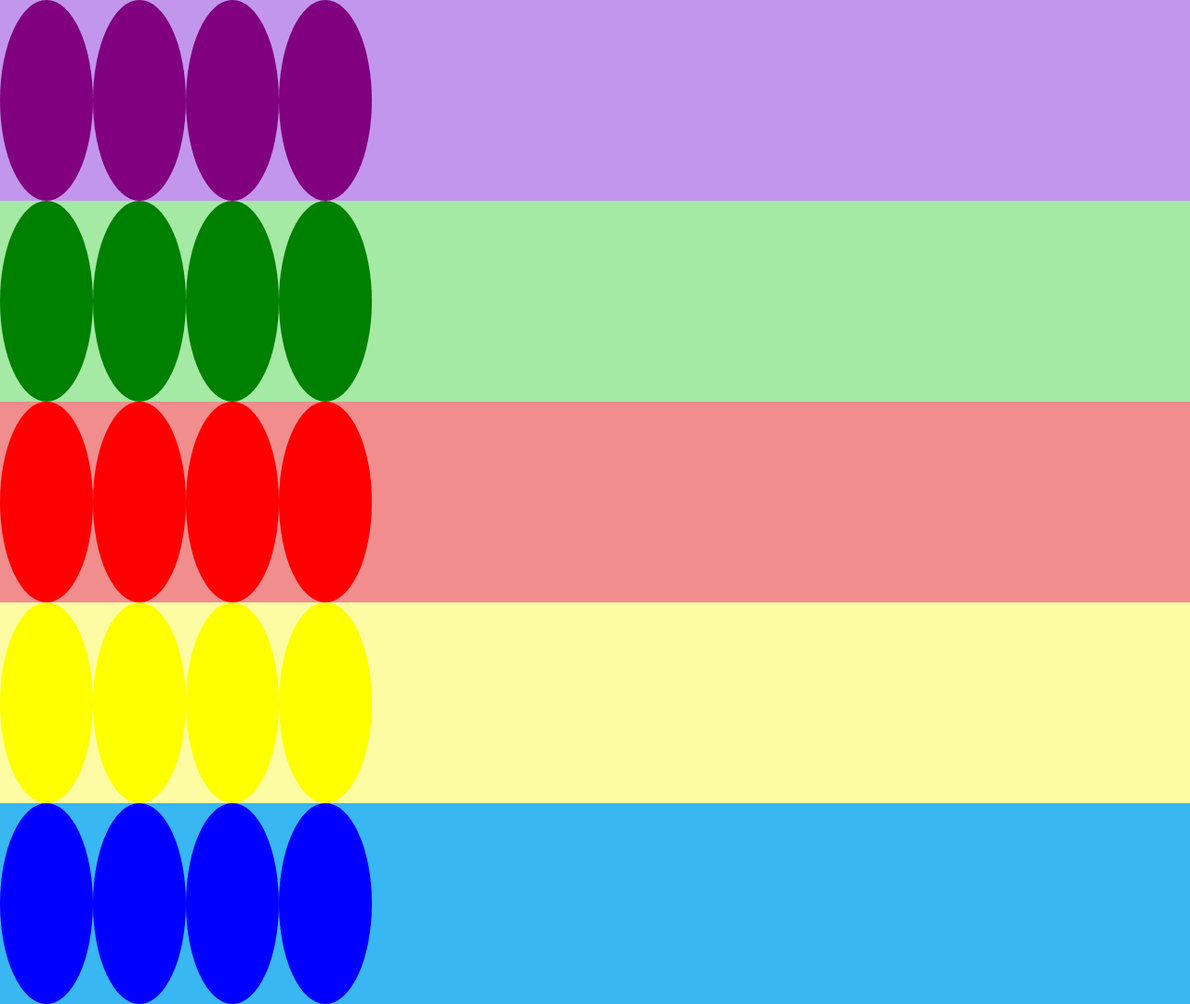
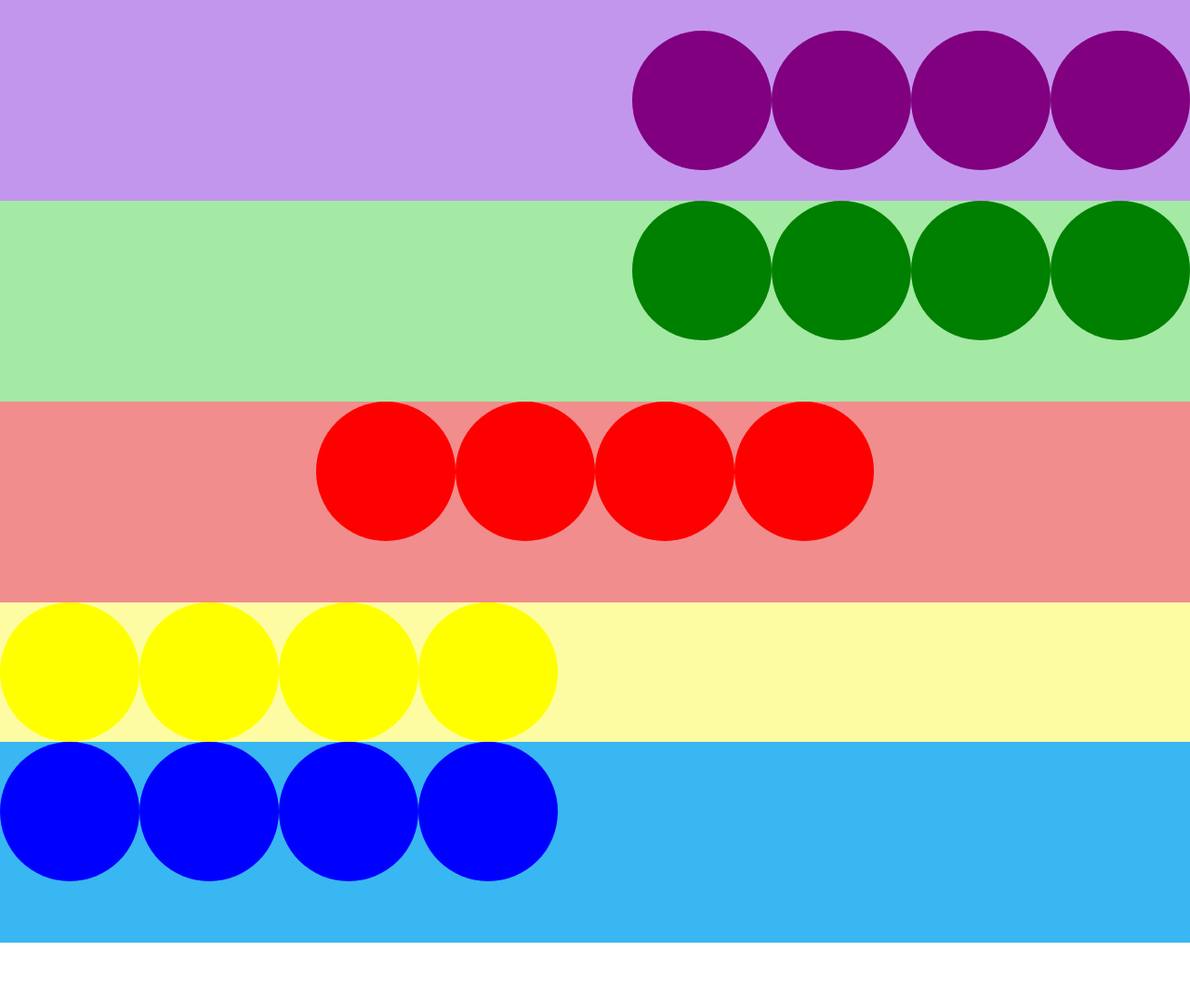
Before and after one commit to DiegodelPadua/flex, a plain HTML site: page index.html in a window 1280 px wide. Shown: the whole page at 93% size. After the commit the page ends 1014 px from the top, so only its background shows below. Drawn offline with Linux system fonts and the light colour scheme.

Commit message:
colocando justify e alignitems

```diff
--- a/index.css
+++ b/index.css
@@ -14,11 +14,15 @@ body{
    display: flex;
    background-color: rgb(195, 150, 237);
    height: 216px;
+   justify-content: end;
+   align-items: center;
 
 }
 .roxo{
 border-radius: 50%;
-border: 50px solid purple;
+width: 150px;
+height: 150px;
+background-color:  purple;
 
 
 }
@@ -27,23 +31,29 @@ border: 50px solid purple;
     display: flex;
     background-color: rgb(164, 233, 164);
     height: 216px;
+    justify-content: end;
 
  }
  .verde{
-    border-radius: 50%;
-    border: 50px solid green;
+   border-radius: 50%;
+width: 150px;
+height: 150px;
+background-color:  green;
 
  }
  .conteinerVermelho{
     display: flex;
     background-color: rgb(241, 141, 141);
     height: 216px;
+    justify-content: center;
 
 
  }
  .vermelho{
-    border-radius: 50%;
-    border: 50px solid red;
+   border-radius: 50%;
+   width: 150px;
+   height: 150px;
+   background-color: red;
 
  }
  .conteinerAmarelo{
@@ -52,9 +62,10 @@ border: 50px solid purple;
 
  }
  .amarelo{
-    border-radius: 50%;
-    border: 50px solid yellow;
-    height: 216px;
+   border-radius: 50%;
+   width: 150px;
+   height: 150px;
+   background-color:  yellow;
 
 
 
@@ -67,8 +78,10 @@ border: 50px solid purple;
 
  }
  .azul{
-    border-radius: 50%;
-    border: 50px solid blue;
+   border-radius: 50%;
+   width: 150px;
+   height: 150px;
+   background-color:  blue;
 
 
  }
```
